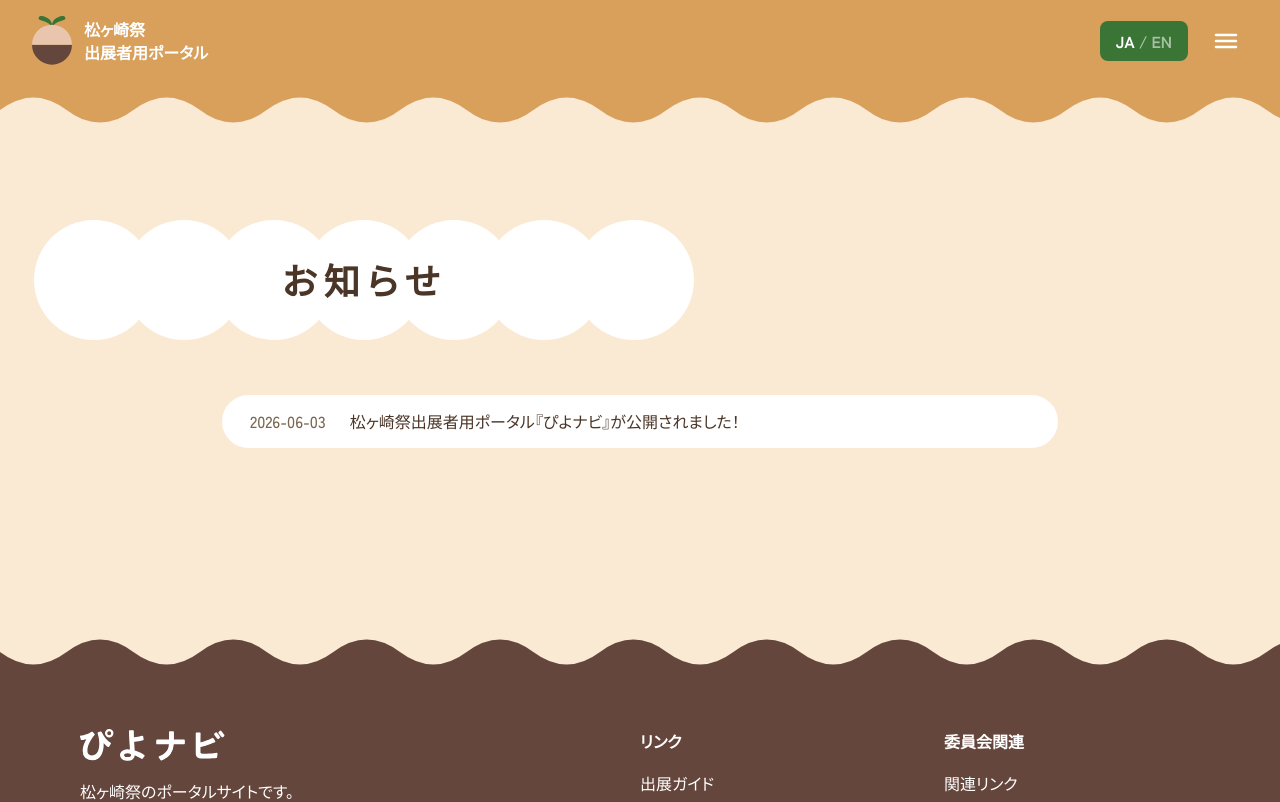
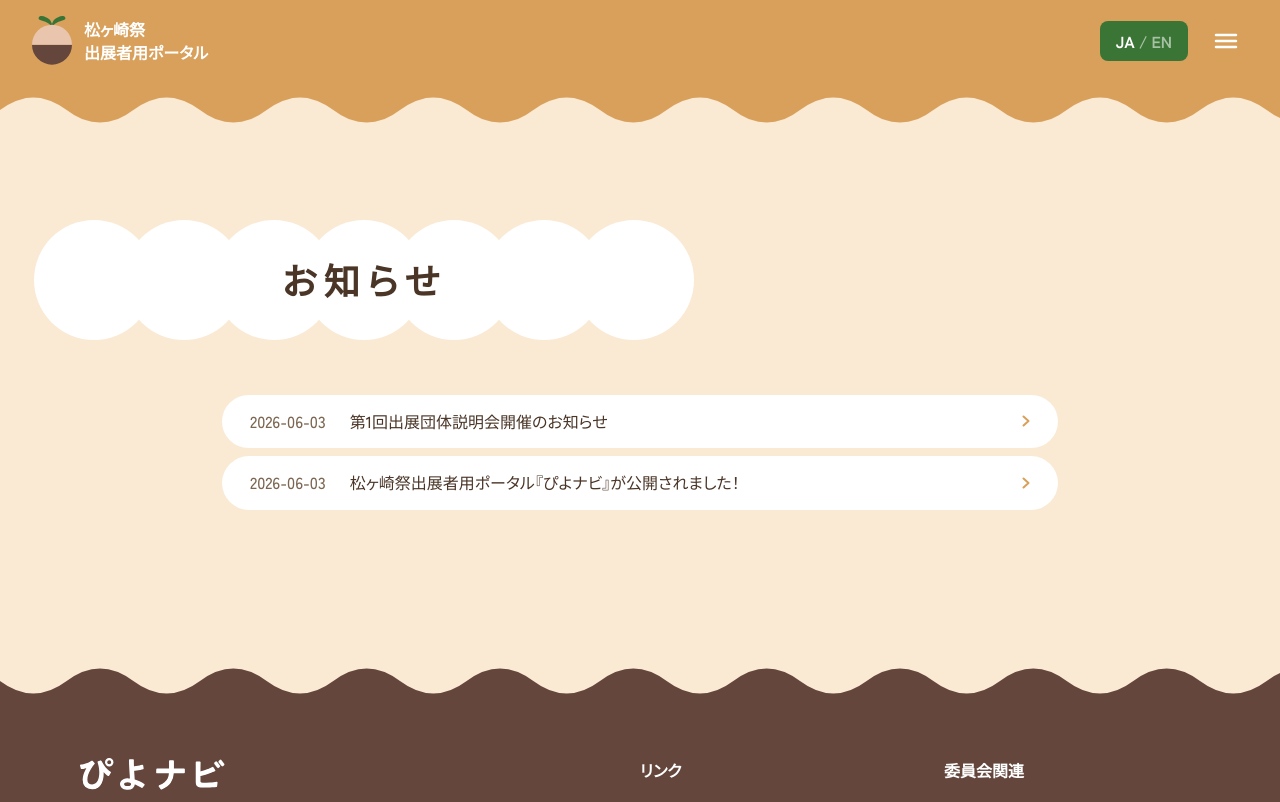
Before and after one commit to kit-mfc/piyonavi, a Next.js app: page /news in a window 1280 px wide. Shown: the top 802 px of the page. Built offline with nearby package versions, Linux system fonts and the light colour scheme.

Commit message:
お知らせ

```diff
--- a/app/about/about.module.css
+++ b/app/about/about.module.css
@@ -70,6 +70,110 @@
 
 .body p {
   margin-bottom: 18px;
+  white-space: pre-line;
+}
+
+.body p:last-child {
+  margin-bottom: 0;
+}
+
+/* お知らせ一覧 */
+.newsList {
+  display: flex;
+  flex-direction: column;
+  gap: 8px;
+  list-style: none;
+  margin: 0;
+  padding: 0;
+}
+
+.newsLink {
+  background-color: var(--color-white);
+  border-radius: 999px;
+  padding: 14px 28px;
+  display: flex;
+  gap: 24px;
+  align-items: center;
+  font-size: 16px;
+  color: var(--color-text);
+  text-decoration: none;
+  transition: transform 0.15s ease, box-shadow 0.15s ease;
+}
+
+.newsLink:hover {
+  transform: translateY(-1px);
+  box-shadow: 0 6px 16px rgba(74, 53, 39, 0.12);
+}
+
+.newsDate {
+  color: var(--color-text-muted);
+  flex-shrink: 0;
+}
+
+.newsTitle {
+  flex: 1;
+}
+
+.newsArrow {
+  flex-shrink: 0;
+  display: inline-flex;
+  color: var(--color-orange);
+}
+
+/* お知らせ詳細 */
+.article {
+  background-color: var(--color-white);
+  border-radius: 24px;
+  padding: 48px 56px;
+}
+
+.articleDate {
+  color: var(--color-text-muted);
+  font-size: 15px;
+  margin-bottom: 12px;
+}
+
+.articleTitle {
+  font-size: 26px;
+  font-weight: 600;
+  line-height: 1.6;
+  color: var(--color-text);
+  margin-bottom: 28px;
+  padding-bottom: 24px;
+  border-bottom: 2px solid var(--color-bg);
+}
+
+.backLink {
+  display: inline-flex;
+  align-items: center;
+  gap: 10px;
+  margin-top: 40px;
+  font-size: 15px;
+  color: var(--color-text);
+  text-decoration: none;
+}
+
+.backLink:hover {
+  color: var(--color-orange);
+}
+
+.backArrow {
+  display: inline-flex;
+  color: var(--color-orange);
+}
+
+@media (max-width: 768px) {
+  .article {
+    padding: 32px 24px;
+    border-radius: 18px;
+  }
+  .articleTitle {
+    font-size: 21px;
+  }
+  .newsLink {
+    padding: 14px 22px;
+    gap: 16px;
+  }
 }
 
 @media (max-width: 768px) {
--- /dev/null
+++ b/app/news/newsData.ts
@@ -0,0 +1,64 @@
+export type Localized = { ja: string; en: string };
+
+export type NewsItem = {
+  id: string;
+  date: string;
+  title: Localized;
+  /** 各段落を配列で保持。改行は段落として表示されます。 */
+  body: Localized[];
+};
+
+export const newsItems: NewsItem[] = [
+  {
+    id: "20260603002",
+    date: "2026-06-03",
+    title: {
+      ja: "第1回出展団体説明会開催のお知らせ",
+      en: "Notice: 1st Exhibitor Group Briefing",
+    },
+    body: [
+      {
+        ja: "第1回出展団体説明会を以下の通り実施します。",
+        en: "The 1st Exhibitor Group Briefing will be held as follows.",
+      },
+      {
+        ja: "【日時】7月1日(水)、2日(木)18:00〜",
+        en: "[Date & Time] Wed, July 1 and Thu, July 2, from 18:00",
+      },
+      {
+        ja: "【場所】0331講義室",
+        en: "[Venue] Lecture Room 0331",
+      },
+      {
+        ja: "【備考】\n･第56回松ヶ崎祭への出展を考えている団体は本説明会への参加が必須です。責任者1-2名を立ててご参加ください。\n･2日程とも内容は同一です。ご都合の良い日程でご参加ください。\n･個人での出展を考えている方は本説明会への参加は不要です。後日開催される「個人出展説明会」にご参加ください。",
+        en: "[Notes]\n- Groups considering exhibiting at the 56th Matsugasaki Festival are required to attend this briefing. Please attend with one or two representatives.\n- The content is identical on both days. Please attend on whichever day is convenient for you.\n- Those considering exhibiting as individuals do not need to attend this briefing. Please attend the \"Individual Exhibitor Briefing\" to be held at a later date.",
+      },
+    ],
+  },
+  {
+    id: "20260603001",
+    date: "2026-06-03",
+    title: {
+      ja: "松ヶ崎祭出展者用ポータル『ぴよナビ』が公開されました！",
+      en: "The Matsugasaki Festival exhibitor portal “Piyo Navi” has been released!",
+    },
+    body: [
+      {
+        ja: "松ヶ崎祭の出展者の皆さま向けポータルサイト『ぴよナビ』を公開しました。出展申込みから当日までの流れ、各種お知らせ、マイページでの手続きなどをこちらでご案内します。",
+        en: "We have launched “Piyo Navi,” the portal site for Matsugasaki Festival exhibitors. Here you can find the flow from application to the day of the event, various announcements, and procedures available on My Page.",
+      },
+      {
+        ja: "出展に関する大切なお知らせは随時こちらのページに掲載します。定期的にご確認いただきますようお願いいたします。",
+        en: "Important announcements about exhibiting will be posted on this page from time to time. Please check back regularly.",
+      },
+      {
+        ja: "ご不明な点がございましたら、お問い合わせフォームよりご連絡ください。",
+        en: "If you have any questions, please contact us via the inquiry form.",
+      },
+    ],
+  },
+];
+
+export function getNewsItem(id: string): NewsItem | undefined {
+  return newsItems.find((item) => item.id === id);
+}
--- a/app/news/page.tsx
+++ b/app/news/page.tsx
@@ -1,21 +1,14 @@
 "use client";
 
+import Link from "next/link";
 import Header from "../components/Header";
 import Footer from "../components/Footer";
 import styles from "../about/about.module.css";
-import { useTranslation } from "../i18n/LanguageProvider";
+import { useLanguage } from "../i18n/LanguageProvider";
+import { newsItems } from "./newsData";
 
 export default function NewsPage() {
-  const t = useTranslation();
-  const items = [
-    {
-      date: "2026-06-03",
-      title: t(
-        "松ヶ崎祭出展者用ポータル『ぴよナビ』が公開されました！",
-        "The Matsugasaki Festival exhibitor portal “Piyo Navi” has been released!"
-      ),
-    },
-  ];
+  const { t, lang } = useLanguage();
   return (
     <div className="page-wrap">
       <Header />
@@ -27,22 +20,18 @@ export default function NewsPage() {
               <span>{t("お知らせ", "News")}</span>
             </div>
           </div>
-          <ul style={{ display: "flex", flexDirection: "column", gap: 8 }}>
-            {items.map((n, i) => (
-              <li
-                key={i}
-                style={{
-                  backgroundColor: "var(--color-white)",
-                  borderRadius: 999,
-                  padding: "14px 28px",
-                  display: "flex",
-                  gap: 24,
-                  alignItems: "center",
-                  fontSize: 16,
-                }}
-              >
-                <span style={{ color: "var(--color-text-muted)", flexShrink: 0 }}>{n.date}</span>
-                <span>{n.title}</span>
+          <ul className={styles.newsList}>
+            {newsItems.map((n) => (
+              <li key={n.id}>
+                <Link href={`/news/${n.id}`} className={styles.newsLink}>
+                  <span className={styles.newsDate}>{n.date}</span>
+                  <span className={styles.newsTitle}>{n.title[lang]}</span>
+                  <span className={styles.newsArrow} aria-hidden="true">
+                    <svg viewBox="0 0 8 12" width="8" height="12" fill="none" xmlns="http://www.w3.org/2000/svg">
+                      <path d="M1.5 1.5L6.5 6L1.5 10.5" stroke="currentColor" strokeWidth="2" strokeLinecap="round" strokeLinejoin="round" />
+                    </svg>
+                  </span>
+                </Link>
               </li>
             ))}
           </ul>
--- /dev/null
+++ b/app/not-found.module.css
@@ -0,0 +1,49 @@
+.wrap {
+  background-color: var(--color-bg);
+  display: flex;
+  align-items: center;
+  justify-content: center;
+  padding: 120px 32px 160px;
+  min-height: 60vh;
+}
+
+.inner {
+  text-align: center;
+  max-width: 560px;
+}
+
+.code {
+  font-size: 96px;
+  font-weight: 700;
+  line-height: 1;
+  letter-spacing: 0.05em;
+  color: var(--color-orange);
+  margin-bottom: 24px;
+}
+
+.title {
+  font-size: 24px;
+  font-weight: 600;
+  color: var(--color-text);
+  margin-bottom: 16px;
+}
+
+.lead {
+  font-size: 16px;
+  line-height: 2;
+  color: var(--color-text-muted);
+  margin-bottom: 40px;
+  white-space: pre-line;
+}
+
+@media (max-width: 768px) {
+  .wrap {
+    padding: 80px 24px 120px;
+  }
+  .code {
+    font-size: 72px;
+  }
+  .title {
+    font-size: 20px;
+  }
+}
```
Also changed, not shown: app/news/[id]/page.tsx (added, +55 -0 lines), app/not-found.tsx (added, +34 -0 lines), app/page.tsx (+7 -14 lines), 1 other file (tests, documents, lock files or other folders).
